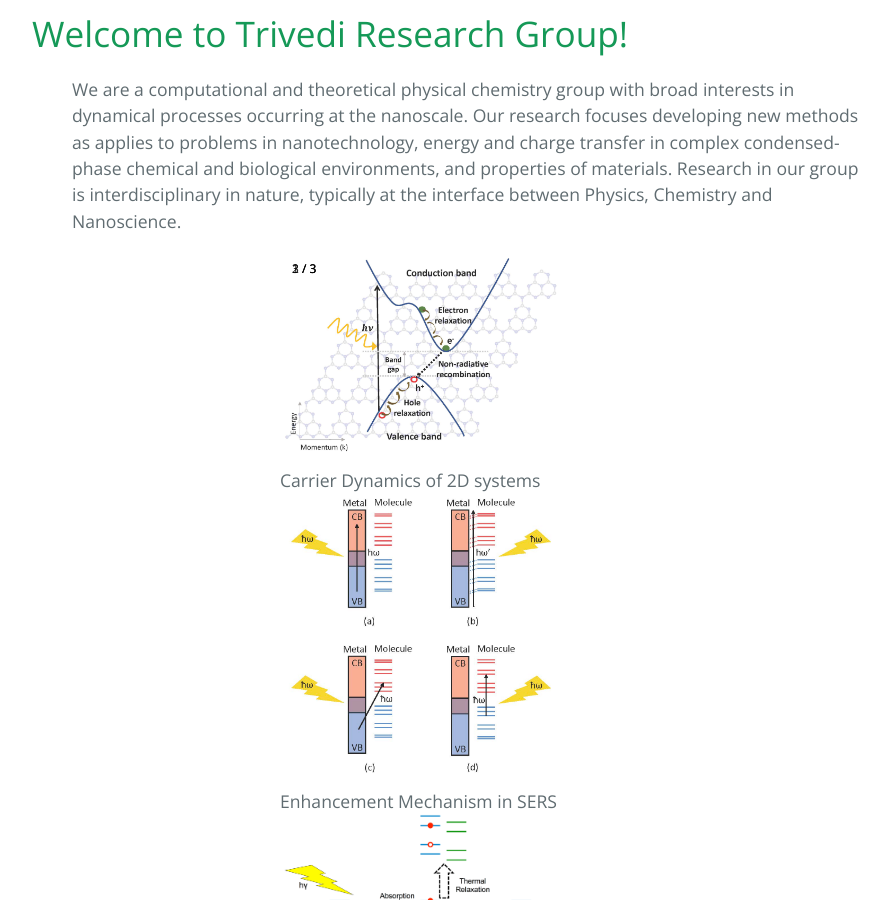
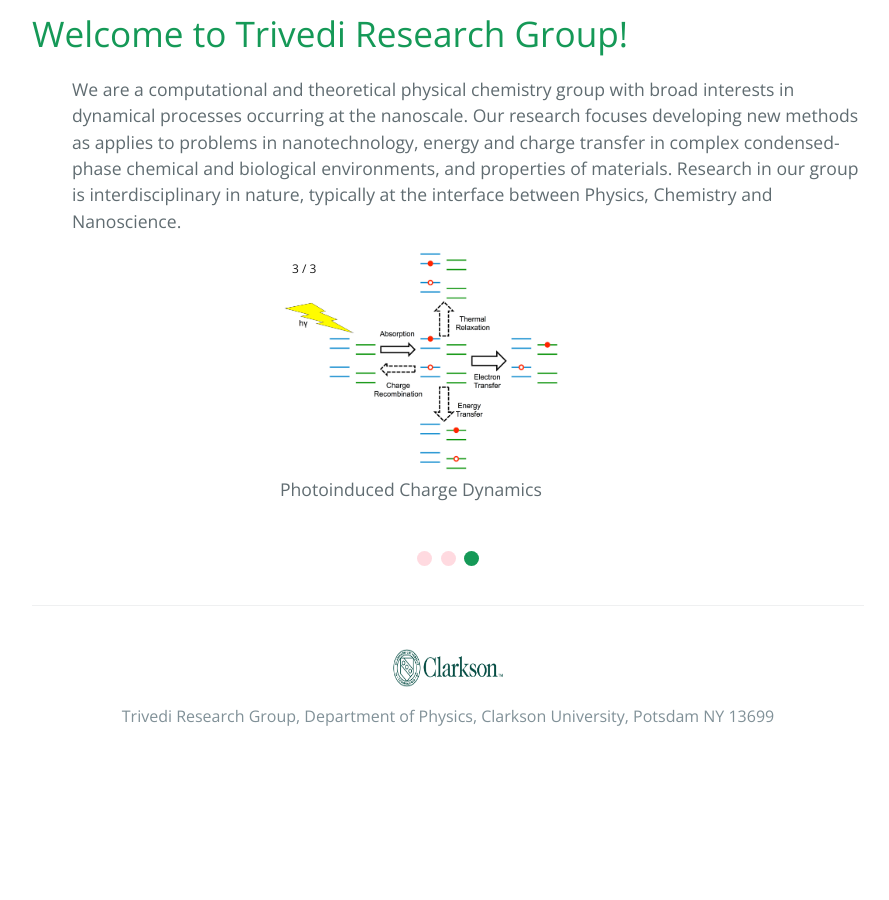
Before and after one commit to dharatrivedi/dharatrivedi.github.io, a Jekyll site: the page built from index.html, in a window 1280 px wide and 900 px high, scrolled down 361 px. Shown: the whole window, without its empty margins (192-1081 px from the left). Built offline with Jekyll 4.4.1, drawn with Linux system fonts in a browser that asks for light colours; the list of posts is cut into pages by our own code; after the commit the page ends 1121 px from its top, so only the background shows below that; some of the changed lines change nothing that is shown.

Commit message:
Update index.html

```diff
--- a/index.html
+++ b/index.html
@@ -30,10 +30,34 @@
       <div class="text">Photoinduced Charge Dynamics</div>
     </div>
   </div>
+</ul>
+
+<html>
   <br>
   <div style="text-align:center">
     <span class="dot"></span>
     <span class="dot"></span>
     <span class="dot"></span>
   </div>
-</ul>
+  <script>
+    var slideIndex = 0;
+    showSlides();
+
+    function showSlides() {
+      var i;
+      var slides = document.getElementsByClassName("mySlides");
+      var dots = document.getElementsByClassName("dot");
+      for (i = 0; i < slides.length; i++) {
+        slides[i].style.display = "none";
+      }
+      slideIndex++;
+      if (slideIndex > slides.length) {slideIndex = 1}
+      for (i = 0; i < dots.length; i++) {
+        dots[i].className = dots[i].className.replace(" active", "");
+      }
+      slides[slideIndex-1].style.display = "block";
+      dots[slideIndex-1].className += " active";
+      setTimeout(showSlides, 2000); // Change image every 2 seconds
+    }
+  </script>
+</html>
```
